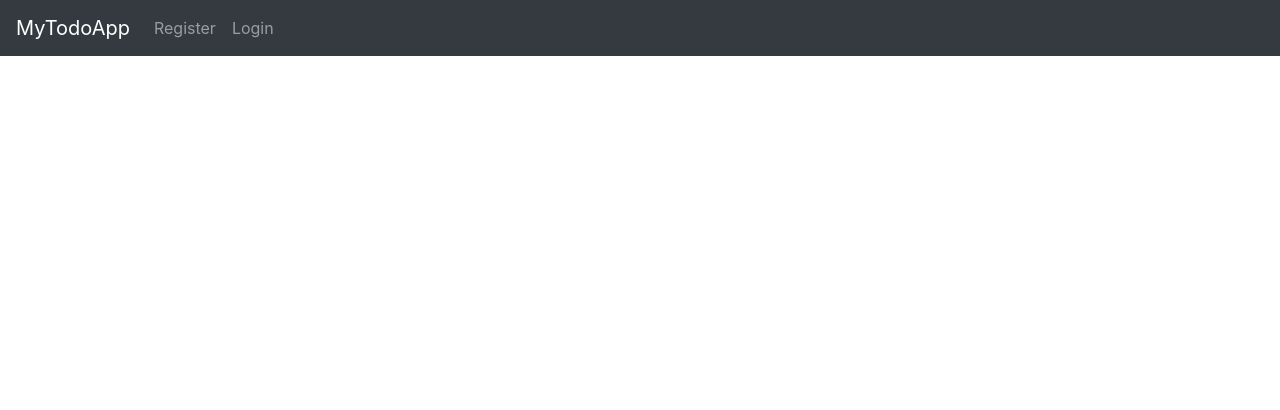
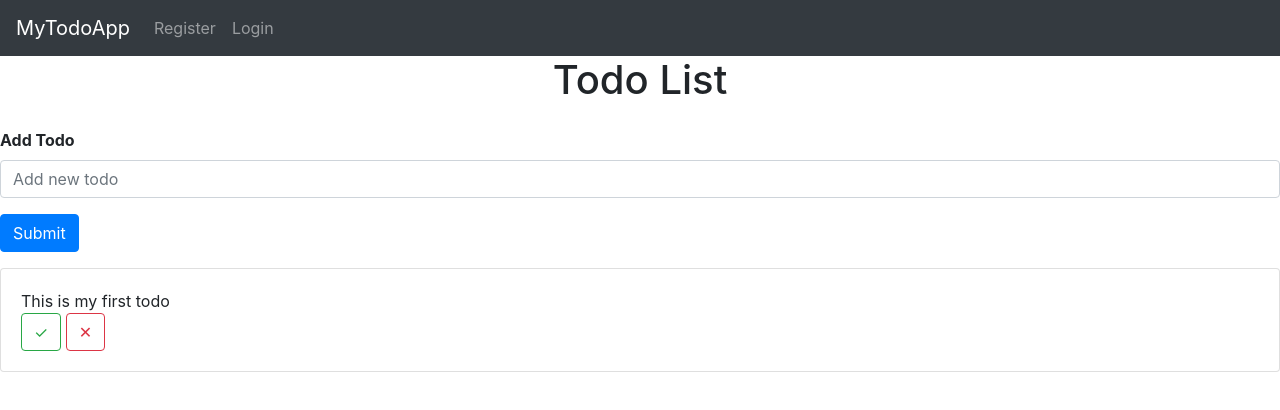
Before and after one commit to gabip86/homework-todo, a React (Create React App) app in the folder frontend/: page / in a window 1280 px wide. Shown: the top 410 px of the page. Built offline with nearby package versions, Linux system fonts and the light colour scheme.

Commit message:
feat: created Todo and FormTodo components

```diff
--- a/frontend/src/App.js
+++ b/frontend/src/App.js
@@ -1,3 +1,4 @@
+import { useState } from 'react'
 import './App.css'
 import {
   BrowserRouter as Router,
@@ -7,13 +8,57 @@ import {
 import Header from './components/Header'
 import Register from './components/Register'
 import Login from './components/Login'
+import FormTodo from './components/FormTodo'
+import Todo from './components/Todo'
+import { Card } from 'react-bootstrap'
 import 'bootstrap/dist/css/bootstrap.min.css'
 
 function App() {
+  const [todos, setTodos] = useState([
+    {
+      text: 'This is my first todo',
+      isDone: false
+    }
+  ])
+
+  const addTodo = text => {
+    const newTodos = [...todos, { text }]
+    setTodos(newTodos)
+  }
+
+  const markTodo = index => {
+    const newTodos = [...todos]
+    newTodos[index].isDone = true
+    setTodos(newTodos)
+  }
+
+  const removeTodo = index => {
+    const newTodos = [...todos]
+    newTodos.splice(index, 1)
+    setTodos(newTodos)
+  }
+
   return (
-    <div className="App">
+    <div className="app">
       <Router>
         <Header />
+        <h1 className="text-center mb-4">Todo List</h1>
+        <FormTodo addTodo={addTodo} />
+        <div>
+          {todos.map((todo, index) => (
+            <Card>
+              <Card.Body>
+                <Todo
+                  key={index}
+                  index={index}
+                  todo={todo}
+                  markTodo={markTodo}
+                  removeTodo={removeTodo}
+                />
+              </Card.Body>
+            </Card>
+          ))}
+        </div>
 
         <Switch>
           <Route exact path="/">
--- /dev/null
+++ b/frontend/src/components/FormTodo.js
@@ -0,0 +1,32 @@
+import React, { useState } from 'react'
+import { Form, Button } from 'react-bootstrap'
+
+const FormTodo = ({ addTodo }) => {
+  const [value, setValue] = useState("")
+
+  const handleSubmit = e => {
+    e.preventDefault()
+    if (!value) return
+    addTodo(value)
+    setValue("")
+  }
+
+  return (
+    <Form onSubmit={handleSubmit}>
+      <Form.Group>
+        <Form.Label><b>Add Todo</b></Form.Label>
+        <Form.Control
+          type="text"
+          className="input"
+          value={value}
+          onChange={e => setValue(e.target.value)}
+          placeholder="Add new todo" />
+      </Form.Group>
+      <Button variant="primary mb-3" type="submit">
+        Submit
+    </Button>
+    </Form>
+  )
+}
+
+export default FormTodo
--- /dev/null
+++ b/frontend/src/components/Todo.js
@@ -0,0 +1,16 @@
+import React from 'react'
+import { Button } from 'react-bootstrap'
+
+const Todo = ({ todo, index, markTodo, removeTodo }) => {
+  return (
+    <div className="todo">
+      <span style={{ textDecoration: todo.isDone ? "line-through" : "" }}>{todo.text}</span>
+      <div>
+        <Button variant="outline-success" onClick={() => markTodo(index)}>✓</Button>{' '}
+        <Button variant="outline-danger" onClick={() => removeTodo(index)}>✕</Button>
+      </div>
+    </div>
+  )
+}
+
+export default Todo
```
Also changed, not shown: 1 other file (tests, documents, lock files or other folders).
